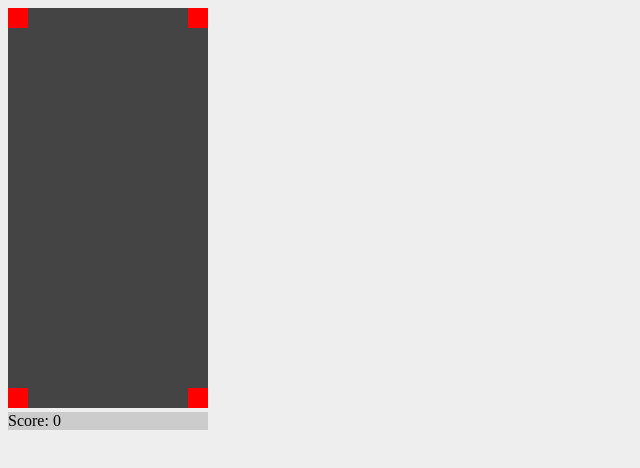
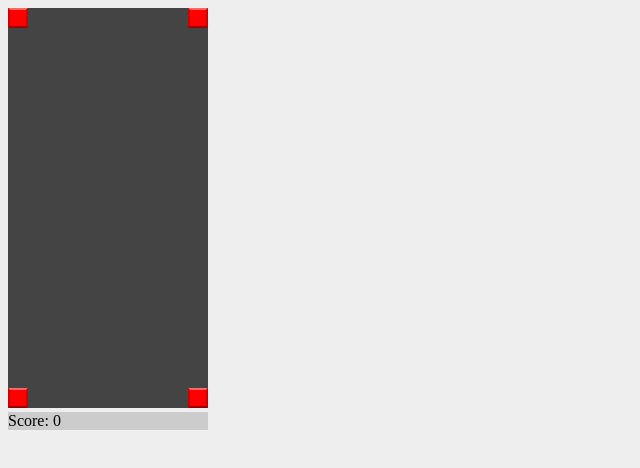
Before and after one commit to bencelder/hello-browser, a plain HTML site: page index.html in a window 1280 px wide. Shown: the full height of the page, 0-640 px from the left. Drawn offline with Linux system fonts and the light colour scheme.

Commit message:
pretty boxes

```diff
--- a/index.html
+++ b/index.html
@@ -11,22 +11,67 @@
                 ctx = c.getContext("2d");
 
                 // draw a box
-                drawBlock(0, 0);
-                drawBlock(9, 0);
-                drawBlock(0, 19);
-                drawBlock(9, 19);
+                drawBlock(0, 0, 0);
+                drawBlock(9, 0, 0);
+                drawBlock(0, 19,0);
+                drawBlock(9, 19,0);
             }
 
-            function drawBlock(x, y){
+            // x = [0, 9]
+            // y = [0, 19]
+            // c = [0, 360] color hue
+
+            function drawBlock(x, y, c){
                 // convert to pixel coords
                 pixelX = x*20;
                 pixelY = (19-y)*20;
 
                 // set the fill color
-                ctx.fillStyle="#FF0000";
+                //ctx.fillStyle="#FF0000";
+                ctx.fillStyle = "hsl(" + c + ",100%,50%)";
 
                 // draw the rectangle
-                ctx.fillRect(pixelX, pixelY, 20, 20);
+                ctx.fillRect(pixelX+2, pixelY+2, 16, 16);
+
+                // *** top of the block *** //
+
+                // set the hue a little lighter
+                ctx.fillStyle = "hsl(" + c + ",100%,70%)";
+
+                // draw the top polygon
+                ctx.beginPath();
+                ctx.moveTo(pixelX,    pixelY);
+                ctx.lineTo(pixelX+20, pixelY);
+                ctx.lineTo(pixelX+18, pixelY+2);
+                ctx.lineTo(pixelX+2,  pixelY+2);
+                ctx.fill();
+
+                // *** left, right of the block *** //
+                ctx.fillStyle = "hsl(" + c + ",100%,40%)";
+
+                ctx.beginPath();
+                ctx.moveTo(pixelX, pixelY);
+                ctx.lineTo(pixelX, pixelY+20);
+                ctx.lineTo(pixelX+2, pixelY+18);
+                ctx.lineTo(pixelX+2, pixelY+2);
+                ctx.fill();
+
+                ctx.beginPath();
+                ctx.moveTo(pixelX+20, pixelY);
+                ctx.lineTo(pixelX+20, pixelY+20);
+                ctx.lineTo(pixelX+18, pixelY+18);
+                ctx.lineTo(pixelX+18, pixelY+2);
+                ctx.fill();
+
+                // *** bottom of the block *** //
+                ctx.fillStyle = "hsl(" + c + ",100%,30%)";
+
+                ctx.beginPath();
+                ctx.moveTo(pixelX, pixelY+20);
+                ctx.lineTo(pixelX+2, pixelY+18);
+                ctx.lineTo(pixelX+18, pixelY+18);
+                ctx.lineTo(pixelX+20, pixelY+20);
+                ctx.fill();
             }
         </script>
     <body onload="initialize();" style="background-color:#EEEEEE">
```
Also changed, not shown: 1 other file.
